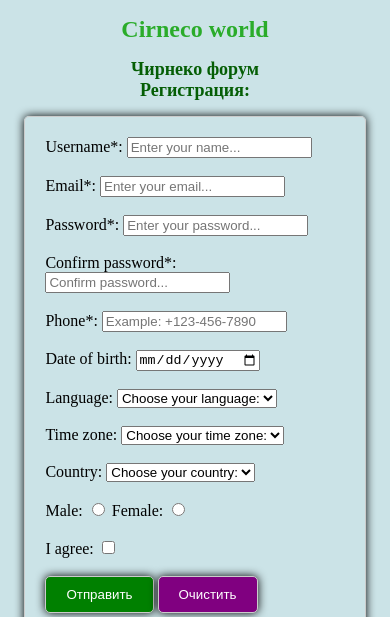
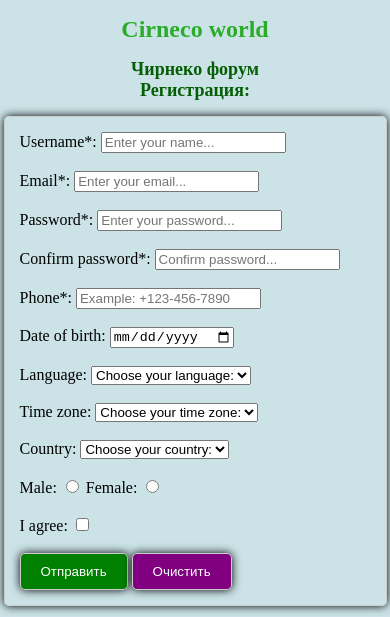
Before and after one commit to Natalia-Tikhomirova/AIT_52.2_Front_End, a plain HTML site: page index.html in a window 390 px wide. Shown: the top 617 px of the page. Drawn offline with Linux system fonts and the light colour scheme.

Commit message:
Update form for media

```diff
--- a/style.css
+++ b/style.css
@@ -4,6 +4,9 @@ html {
 
 body {
   background-color: rgb(203, 227, 231);
+  margin: 0;
+  padding: 0;
+  overflow-x: hidden; /* Убираем горизонтальную прокрутку */
 }
 
 h1 {
@@ -65,6 +68,7 @@ button.clear-button {
   border: 1px solid #ccc; /* Создает рамку шириной 1px со светло-серым цветом */
   border-radius: 5px; /* Делает углы формы слегка закругленными с радиусом 5px */
   box-shadow: 0px 0px 10px rgba(0, 0, 0, 1); /* Добавляет тень вокруг формы, полностью черную и равномерную */
+  box-sizing: border-box; /* Учет рамок и отступов */
 }
 
 /* Адаптация для мобильных устройств */
@@ -72,4 +76,8 @@ button.clear-button {
   .image-container {
     height: auto; /* Убираем фиксированную высоту для мобильных */
   }
+  form {
+    width: 90%; /* Ширина формы для мобильных устройств */
+    padding: 15px; /* Уменьшенные отступы */
+  }
 }
```
